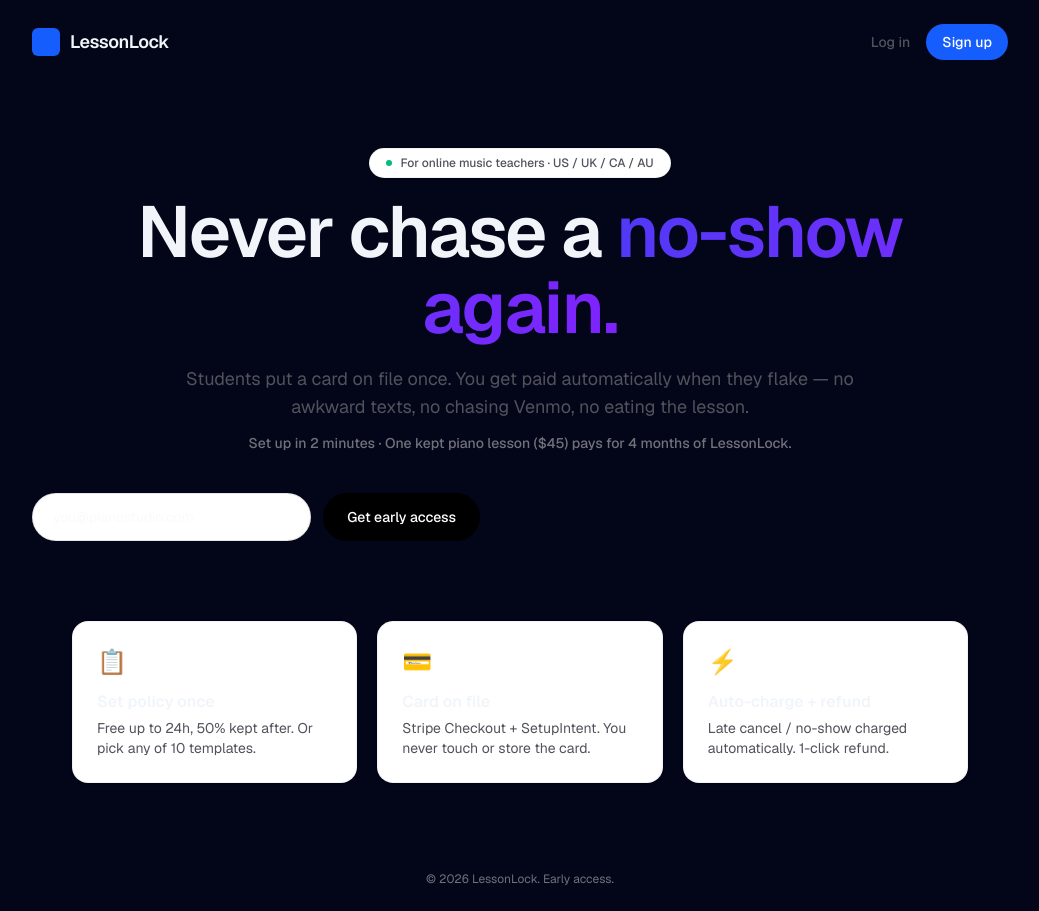
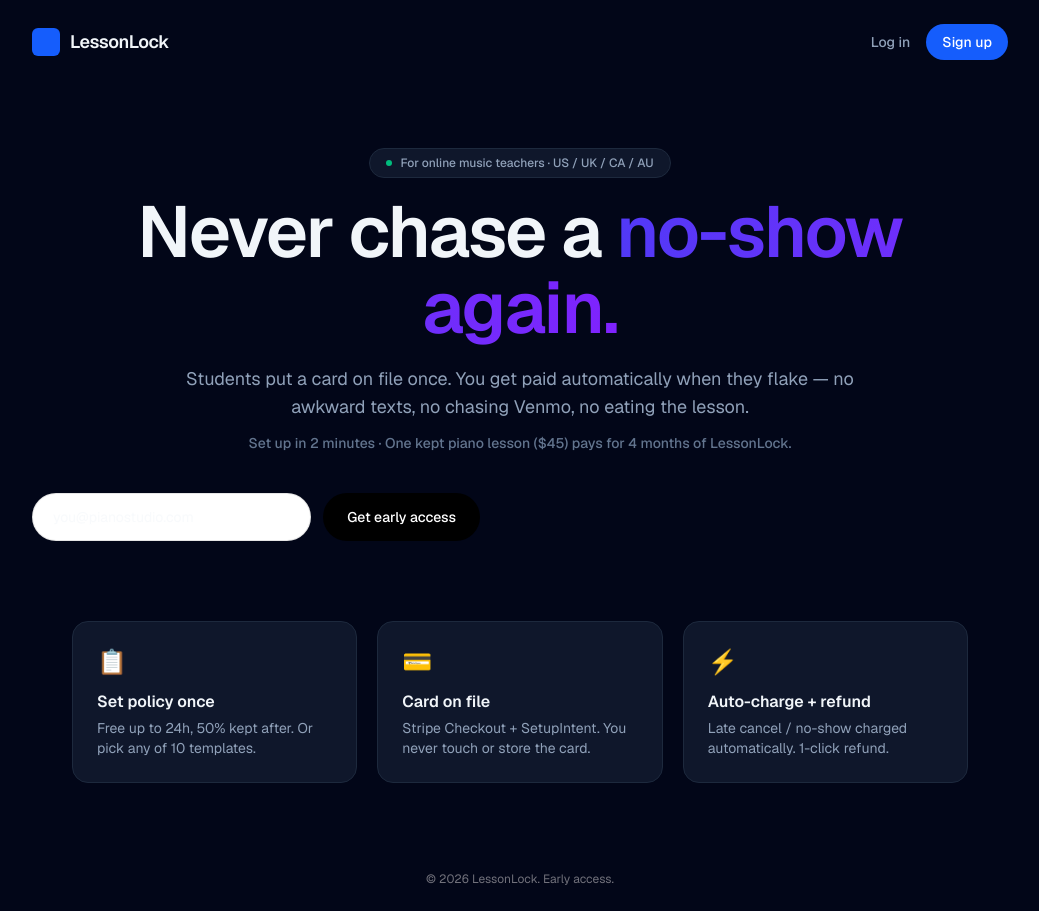
Before and after one commit to ivorfergusson-tech/lesson-lock, a Next.js app in the folder app/: page / in a window 1280 px wide. Shown: the whole page, without its empty margins (120-1159 px from the left). Built offline with nearby package versions, Linux system fonts and the light colour scheme.

Commit message:
Fix white-on-white text on home page

```diff
--- a/app/src/app/page.tsx
+++ b/app/src/app/page.tsx
@@ -8,7 +8,7 @@ export default function Home() {
         <div className="flex items-center gap-4">
           <a
             href="/login"
-            className="text-sm font-medium text-zinc-600 hover:text-zinc-900 dark:text-zinc-400 dark:hover:text-white"
+            className="text-sm font-medium text-slate-400 hover:text-slate-100"
           >
             Log in
           </a>
@@ -22,7 +22,7 @@ export default function Home() {
       </header>
 
       <main className="mx-auto flex w-full max-w-5xl flex-1 flex-col items-center justify-center px-6 py-16 text-center">
-        <p className="mb-4 inline-flex items-center gap-2 rounded-full border border-black/5 bg-white px-4 py-1.5 text-xs font-medium text-zinc-600 shadow-sm dark:border-white/10 dark:bg-zinc-900 dark:text-zinc-400">
+        <p className="mb-4 inline-flex items-center gap-2 rounded-full border border-slate-800 bg-slate-900 px-4 py-1.5 text-xs font-medium text-slate-400">
           <span className="h-1.5 w-1.5 rounded-full bg-emerald-500" />
           For online music teachers · US / UK / CA / AU
         </p>
@@ -30,10 +30,10 @@ export default function Home() {
           Never chase a
           <span className="bg-gradient-to-r from-indigo-600 to-violet-600 bg-clip-text text-transparent"> no-show again.</span>
         </h1>
-        <p className="mt-5 max-w-2xl text-lg text-zinc-600 dark:text-zinc-400">
+        <p className="mt-5 max-w-2xl text-lg text-slate-400">
           Students put a card on file once. You get paid automatically when they flake — no awkward texts, no chasing Venmo, no eating the lesson.
         </p>
-        <p className="mt-3 text-sm font-medium text-zinc-500">
+        <p className="mt-3 text-sm font-medium text-slate-500">
           Set up in 2 minutes · One kept piano lesson ($45) pays for 4 months of LessonLock.
         </p>
 
@@ -49,11 +49,11 @@ export default function Home() {
           ].map((f) => (
             <div
               key={f.t}
-              className="group rounded-2xl border border-black/5 bg-white p-6 shadow-sm transition hover:-translate-y-0.5 hover:shadow-md dark:border-white/10 dark:bg-zinc-900"
+              className="group rounded-2xl border border-slate-800 bg-slate-900 p-6 transition hover:-translate-y-0.5"
             >
               <div className="mb-3 text-2xl">{f.icon}</div>
               <h3 className="font-semibold">{f.t}</h3>
-              <p className="mt-1 text-sm text-zinc-600 dark:text-zinc-400">{f.d}</p>
+              <p className="mt-1 text-sm text-slate-400">{f.d}</p>
             </div>
           ))}
         </div>
```
